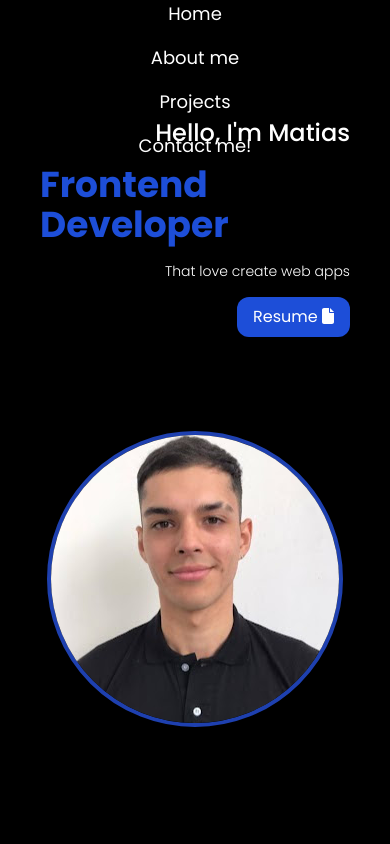
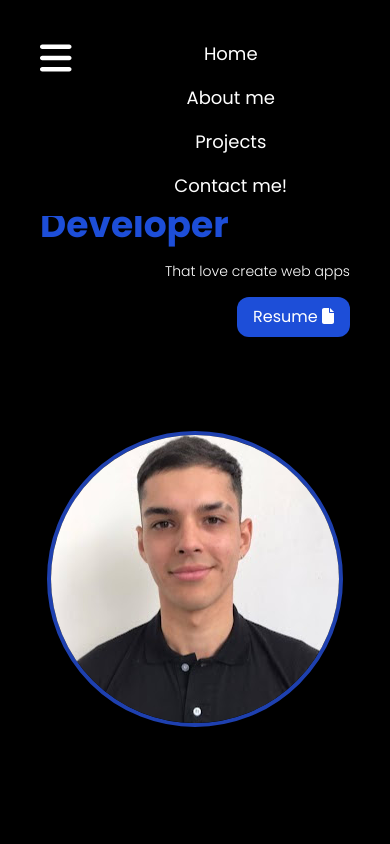
Before and after one commit to matibustamante7/my_repository, a React (Vite) app: page / in a window 390 px wide. Shown: the top 844 px of the page. Built offline with nearby package versions, Linux system fonts and the light colour scheme.

Commit message:
navbar responsive

```diff
--- a/src/components/Header.jsx
+++ b/src/components/Header.jsx
@@ -2,7 +2,7 @@ import { faFile } from "@fortawesome/free-solid-svg-icons";
 import { FontAwesomeIcon } from "@fortawesome/react-fontawesome";
 import CVModal from "./ModalCv";
 import { useState } from "react";
-
+import imageMatiasBustamante from '../../public/matiasbustamante.png'
 
 export default function Header() {
 
@@ -32,7 +32,7 @@ export default function Header() {
                 <CVModal isOpen={isModalOpen} onRequestClose={closeModal} />
             </div>
             <div>
-                <img className="border-4 border-blue-800 rounded-full" src="../../public/matiasbustamante.png" alt="Matias Bustamante" />
+                <img className="border-4 border-blue-800 rounded-full" src={imageMatiasBustamante} alt="Matias Bustamante" />
             </div>
         </div>
     )
--- a/src/components/NavBar.jsx
+++ b/src/components/NavBar.jsx
@@ -1,3 +1,5 @@
+import { faBars } from '@fortawesome/free-solid-svg-icons';
+import { FontAwesomeIcon } from '@fortawesome/react-fontawesome';
 import { useState } from 'react';
 import { Link, animateScroll as scroll } from 'react-scroll';
 
@@ -48,9 +50,20 @@ export default function NavBar() {
         setHomeclick(false)
     };
 
+    const [showMenu, setShowMenu] = useState(true);
+
+    const handleShowMenu = () => {
+        setShowMenu(!showMenu);
+    };
+
+
     return (
-        <div className="w-full m-auto flex fixed">
-            <div className="m-auto flex justify-center items-center xxs:flex-col xxs:gap-4 xxs:justify-normal xxs:h-auto lg:text-center lg:flex-row lg:gap-20 lg:h-20 sm:flex-row sm:h-20">
+        <div className="w-full m-auto flex fixed xxs:bg-black xxs:pb-4 xxs:flex-row xxs:gap0">
+            <FontAwesomeIcon icon={faBars} className='xxs:flex sm:hidden text-4xl xxs:mt-10 xxs:ml-10' onClick={handleShowMenu} />
+
+            {
+                showMenu && (
+                    <div className="m-auto flex justify-center items-center xxs:gap-4 xxs:justify-normal xxs:h-auto lg:text-center lg:flex-row lg:gap-20 lg:h-20 sm:flex-row sm:h-20 xxs:flex-col xxs:item xxs:w-1/3 xxs:mt-10 ">
                         <Link
                             to="header"
                             spy={true}
@@ -67,7 +80,7 @@ export default function NavBar() {
                             to="aboutme"
                             spy={true}
                             smooth={true}
-                    offset={0}
+                            offset={-60}
                             duration={800}
                             onClick={handleClickAboutMeClick}
                             className={`text-lg ${aboutMeClick ? 'text-blue-600 border-b-2 border-blue-600' : 'text-white'} hover:text-blue-600 hover:cursor-pointer transition delay-100 duration-200 ease-in-out`}
@@ -79,7 +92,7 @@ export default function NavBar() {
                             to="projects"
                             spy={true}
                             smooth={true}
-                    offset={-100}
+                            offset={-140}
                             duration={800}
                             onClick={handleClickProjectsClick}
                             className={`text-lg ${projectsClick ? 'text-blue-600 border-b-2 border-blue-600' : 'text-white'} hover:text-blue-600 hover:cursor-pointer transition delay-100 duration-200 ease-in-out`}
@@ -91,7 +104,7 @@ export default function NavBar() {
                             to="contact"
                             spy={true}
                             smooth={true}
-                    offset={0}
+                            offset={-60}
                             duration={800}
                             onClick={handleClickContact}
                             className={`text-lg ${contact ? 'text-blue-600 border-b-2 border-blue-600' : 'text-white'} hover:text-blue-600 hover:cursor-pointer transition delay-100 duration-200 ease-in-out`}
@@ -100,6 +113,11 @@ export default function NavBar() {
                             Contact me!
                         </Link>
                     </div>
+                )
+            }
+
+
+
         </div>
     );
 }
```
Lines whose indentation alone changed are shown as unchanged.
